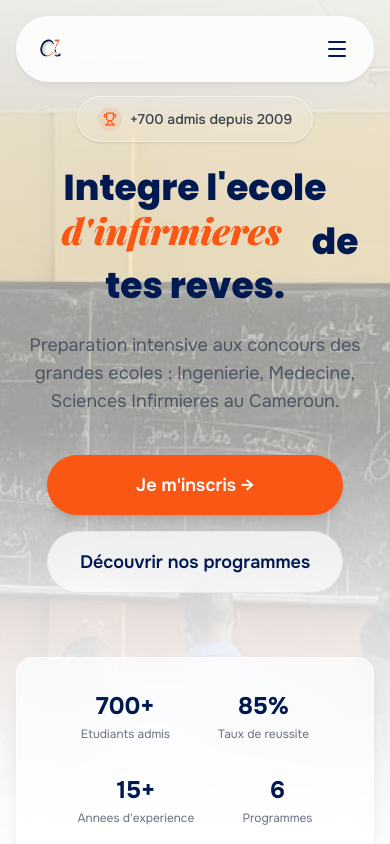
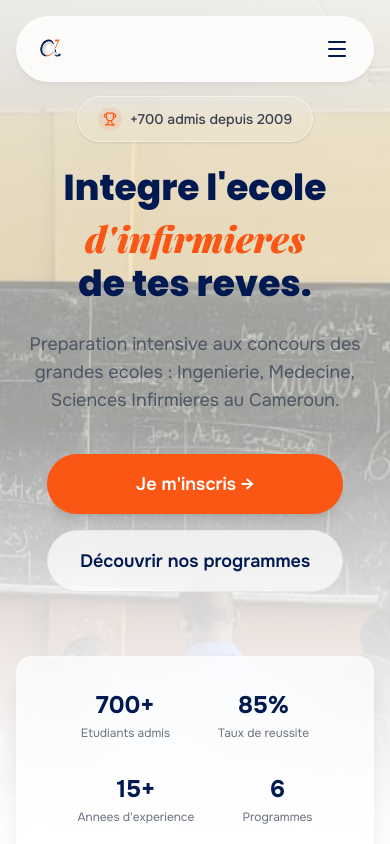
Before and after one commit to ubf-hunter/alphacenter, a React (Vite) app: page / in a window 390 px wide. Shown: the top 844 px of the page. Built offline with nearby package versions, Linux system fonts and the light colour scheme; a web font is replaced by a local one.

Commit message:
modification responsivité hero title avec rotatingtext

```diff
--- a/src/components/hero/Hero1.jsx
+++ b/src/components/hero/Hero1.jsx
@@ -82,19 +82,18 @@ export default function Hero1() {
         </div>
 
         {/* Title */}
-        <h1
-          className="text-4xl sm:text-5xl md:text-6xl lg:text-7xl font-black text-navy mb-6 max-w-4xl leading-tight"
-
-        >
-          Integre l'ecole{' '}
-          <RotatingText
-            texts={rotatingWords}
-            controlledIndex={currentIndex}
-            className="italic text-orange font-cursive font-black"
-            containerClassName="min-w-[280px] sm:min-w-[320px] md:min-w-[380px]"
-          />
-          <br className="hidden sm:block" />
-          de tes reves.
+        <h1 className="text-4xl sm:text-5xl md:text-6xl lg:text-7xl font-black text-navy mb-6 max-w-4xl leading-tight">
+          <span className="inline-flex flex-wrap items-center justify-center gap-x-3 gap-y-2">
+            <span className="whitespace-nowrap">Integre l'ecole</span>
+            <RotatingText
+              texts={rotatingWords}
+              controlledIndex={currentIndex}
+              className="italic text-orange font-cursive font-black"
+              containerClassName="min-w-[220px] sm:min-w-[280px] md:min-w-[320px] lg:min-w-[380px]"
+            />
+          </span>
+          <br />
+          <span>de tes reves.</span>
         </h1>
 
         {/* Subtitle */}
```
